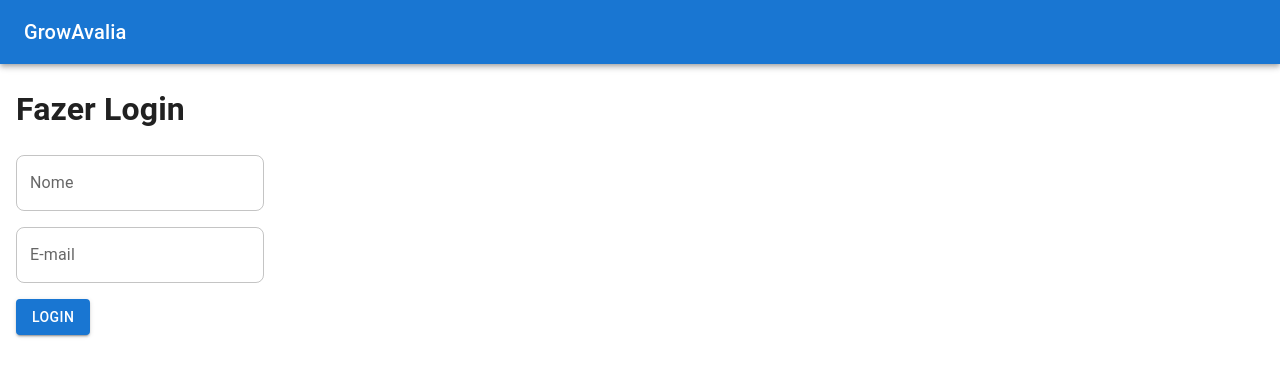
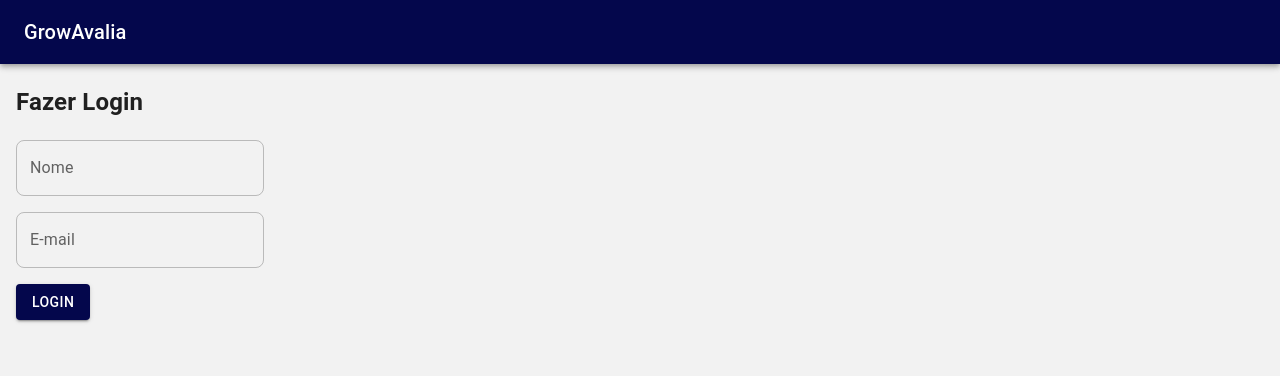
Before and after one commit to pedrofeld/growAvalia, a React (Vite) app: page / in a window 1280 px wide. Shown: the top 376 px of the page. Built offline with nearby package versions, Linux system fonts and the light colour scheme.

Commit message:
fix: correção do nome da constante

```diff
--- a/src/App.tsx
+++ b/src/App.tsx
@@ -1,12 +1,15 @@
-import { Box, Button, TextField } from '@mui/material';
+import { Box, Button, TextField, ThemeProvider } from '@mui/material';
 import ButtonAppBar from './components/Navbar';
+// import { darkTheme } from './themes/dark';
+import { lightTheme } from './themes/light';
 
 function App() {
   return (
     <>
+      <ThemeProvider theme={lightTheme}> {/*Possível trocar para darkTheme*/}
         <ButtonAppBar />
           <Box sx={{paddingLeft: 2}}>
-        <h1>Fazer Login</h1>
+            <h2>Fazer Login</h2>
             <form>
               <ul style={{ listStyleType: "none", padding: 0, gap: "1rem", display: "flex", flexDirection: "column", maxWidth: "300px" }}>
                 <li>
@@ -45,6 +48,7 @@ function App() {
               </ul>
             </form>
           </Box>
+      </ThemeProvider>
     </>
   )
 }
--- a/src/themes/light.ts
+++ b/src/themes/light.ts
@@ -1,6 +1,6 @@
 import { createTheme } from "@mui/material";
 
-export const darkTheme = createTheme({
+export const lightTheme = createTheme({
     palette: {
         mode: 'light',
         primary: {
```
Lines whose indentation alone changed are shown as unchanged.
